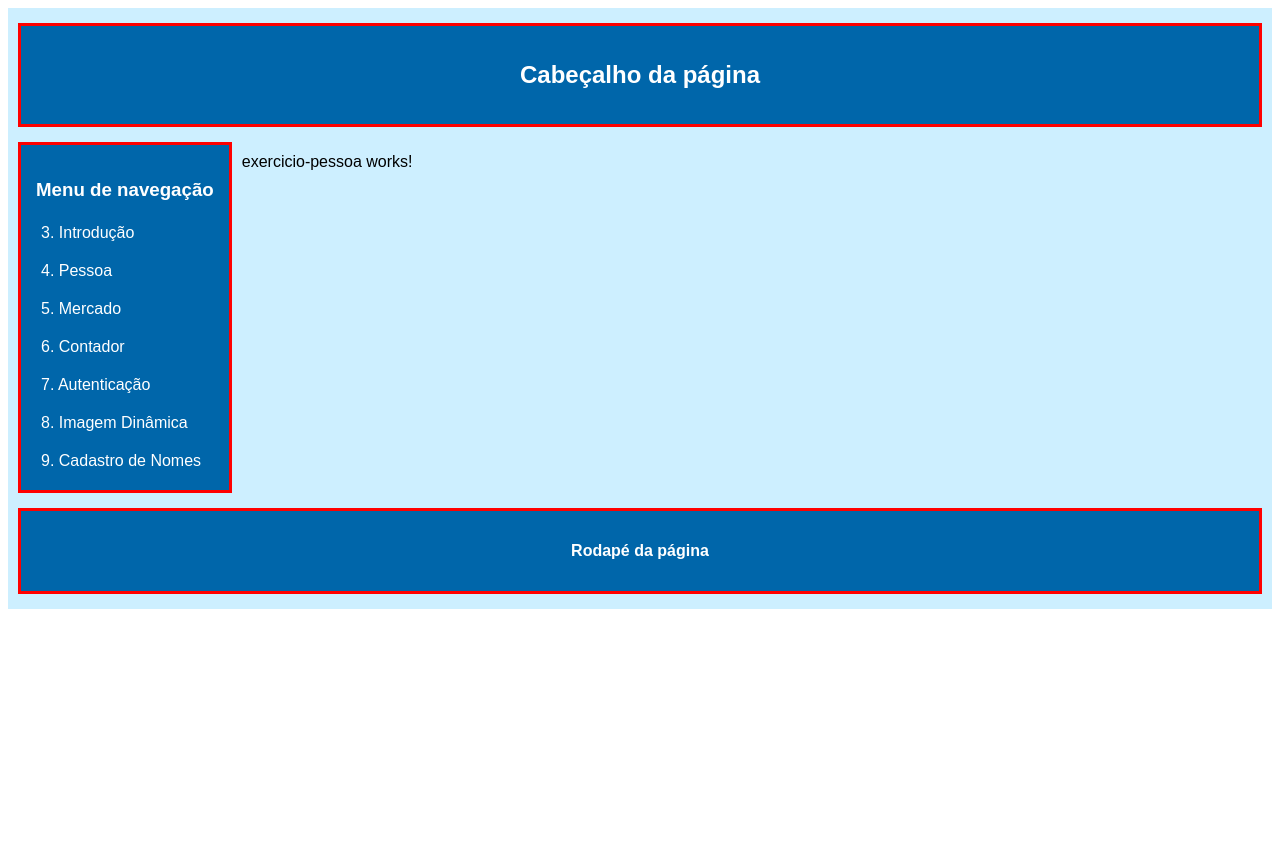
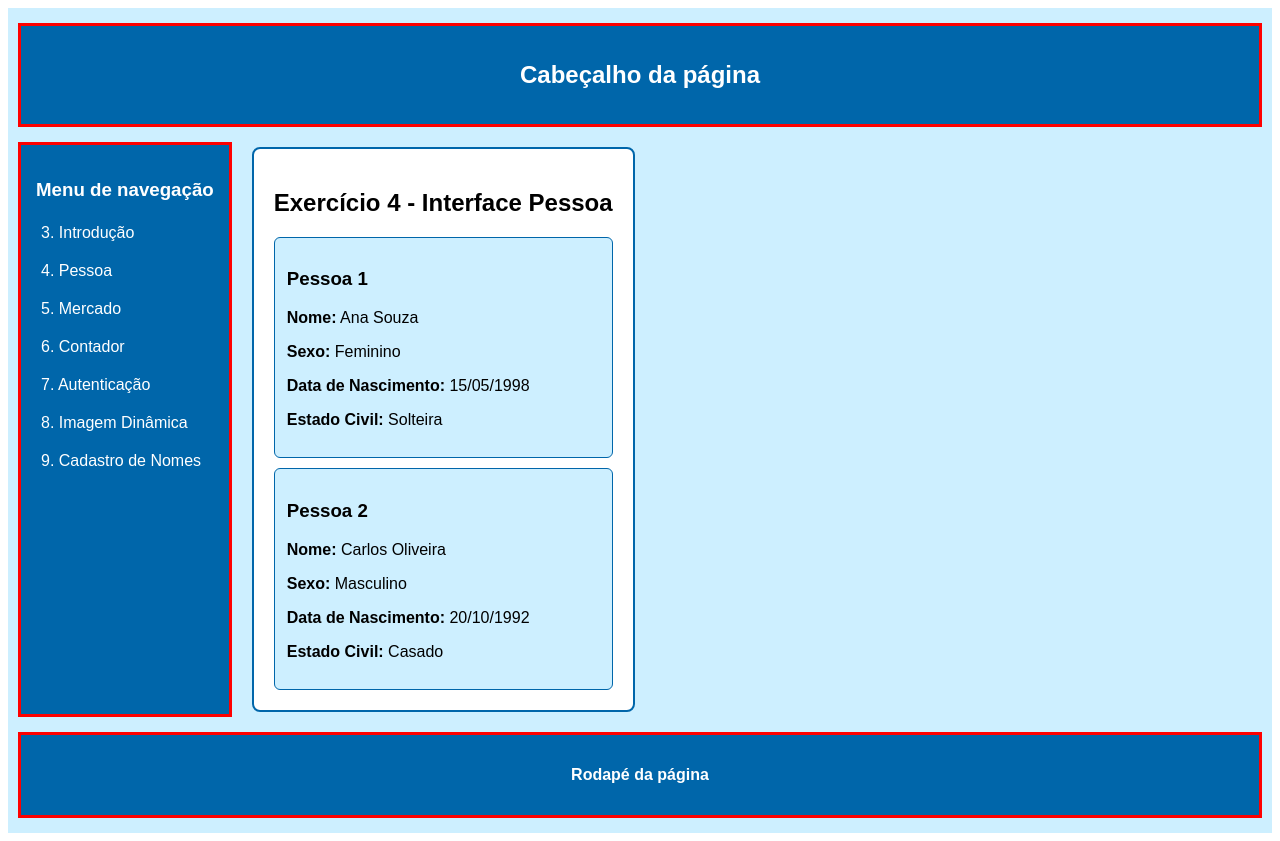
Before and after one commit to eduardoRvieira/atividade-angular, an Angular app: page /pessoa in a window 1280 px wide. Before the commit the page ends 800 px from the top, so only its background shows below. Built offline with nearby package versions, Linux system fonts and the light colour scheme.

Commit message:
faz exercicio 4

```diff
--- a/src/app/exercicio-pessoa/exercicio-pessoa.css
+++ b/src/app/exercicio-pessoa/exercicio-pessoa.css
@@ -0,0 +1,16 @@
+.pessoa-container {
+  background-color: #ffffff;
+  border: 2px solid #0066aa;
+  padding: 20px;
+  margin: 10px;
+  border-radius: 8px;
+  font-family: Arial, sans-serif;
+}
+
+.card-pessoa {
+  background-color: #cdefff;
+  border: 1px solid #0066aa;
+  padding: 12px;
+  margin-top: 10px;
+  border-radius: 6px;
+}
--- a/src/app/exercicio-pessoa/exercicio-pessoa.html
+++ b/src/app/exercicio-pessoa/exercicio-pessoa.html
@@ -1 +1,19 @@
-<p>exercicio-pessoa works!</p>
+<div class="pessoa-container">
+  <h2>Exercício 4 - Interface Pessoa</h2>
+
+  <div class="card-pessoa">
+    <h3>Pessoa 1</h3>
+    <p><strong>Nome:</strong> {{ pessoa1.nome }}</p>
+    <p><strong>Sexo:</strong> {{ pessoa1.sexo }}</p>
+    <p><strong>Data de Nascimento:</strong> {{ pessoa1.dataNascimento }}</p>
+    <p><strong>Estado Civil:</strong> {{ pessoa1.estadoCivil }}</p>
+  </div>
+
+  <div class="card-pessoa">
+    <h3>Pessoa 2</h3>
+    <p><strong>Nome:</strong> {{ pessoa2.nome }}</p>
+    <p><strong>Sexo:</strong> {{ pessoa2.sexo }}</p>
+    <p><strong>Data de Nascimento:</strong> {{ pessoa2.dataNascimento }}</p>
+    <p><strong>Estado Civil:</strong> {{ pessoa2.estadoCivil }}</p>
+  </div>
+</div>
--- a/src/app/exercicio-pessoa/exercicio-pessoa.ts
+++ b/src/app/exercicio-pessoa/exercicio-pessoa.ts
@@ -1,9 +1,34 @@
 import { Component } from '@angular/core';
+import { CommonModule } from '@angular/common';
+
+export interface Pessoa {
+  nome: string;
+  sexo: string;
+  dataNascimento: string;
+  estadoCivil: string;
+}
 
 @Component({
-  imports: [],
   selector: 'app-exercicio-pessoa',
-  styleUrl: './exercicio-pessoa.css',
+  standalone: true,
+  imports: [CommonModule],
   templateUrl: './exercicio-pessoa.html',
+  styleUrl: './exercicio-pessoa.css'
 })
-export class ExercicioPessoa {}
+export class ExercicioPessoa {
+
+  pessoa1: Pessoa = {
+    nome: 'Ana Souza',
+    sexo: 'Feminino',
+    dataNascimento: '15/05/1998',
+    estadoCivil: 'Solteira'
+  };
+
+  pessoa2: Pessoa = {
+    nome: 'Carlos Oliveira',
+    sexo: 'Masculino',
+    dataNascimento: '20/10/1992',
+    estadoCivil: 'Casado'
+  };
+
+}
```
